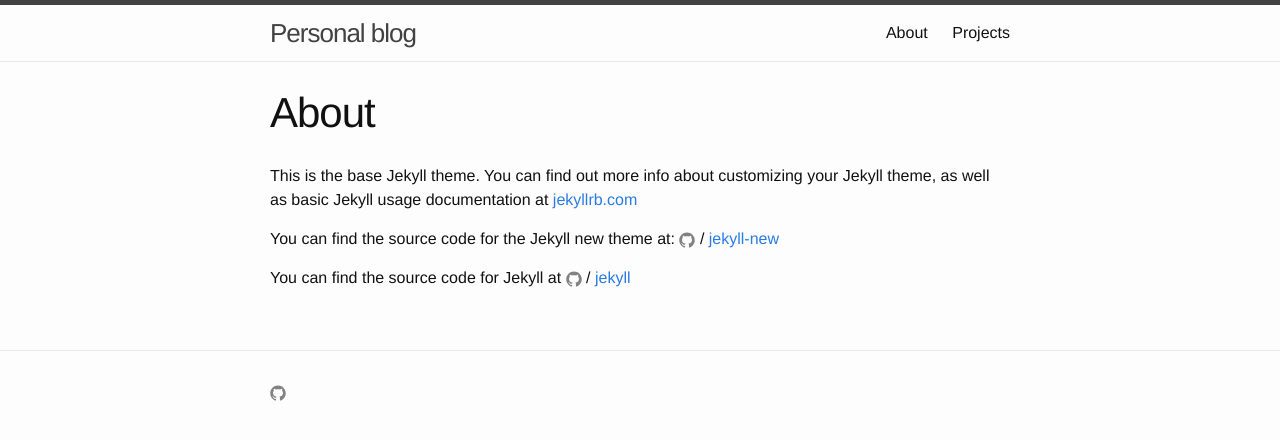
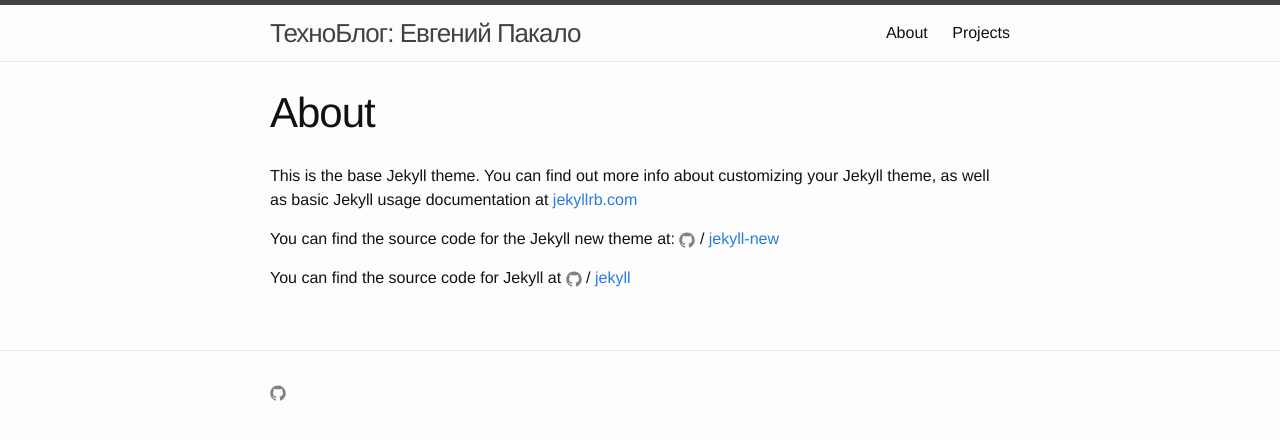
Before and after one commit to wcoder/wcoder.github.io, a Jekyll site: the page built from pages/about.md, in a window 1280 px wide. Shown: the top 440 px of the page. Built offline with Jekyll 4.4.1, drawn with Linux system fonts in a browser that asks for light colours.

Commit message:
Change config

```diff
--- a/_config.yml
+++ b/_config.yml
@@ -27,9 +27,10 @@ defaults:
 # edit here to achieve your personal greatness
 url: "http://wcoder.github.io" # the base hostname & protocol for your site
 baseurl: "" # the subpath of your site, e.g. /blog
-title: Personal blog
-author: Yauheni Pakala
-email: evgeniy.pakalo@gmail.com
-description: "Personal blog and resume"
-twitter_username: evgeniypakalo
-github_username:  wcoder
+title: "ТехноБлог: Евгений Пакало"
+shortTitle: "ТехноБлог"
+description: "Еще один техноблог, пишу о том что интересно."
+author: "Евгений Пакало"
+email: "evgeniy.pakalo@gmail.com"
+twitter_username: "evgeniypakalo"
+github_username:  "wcoder"
```
